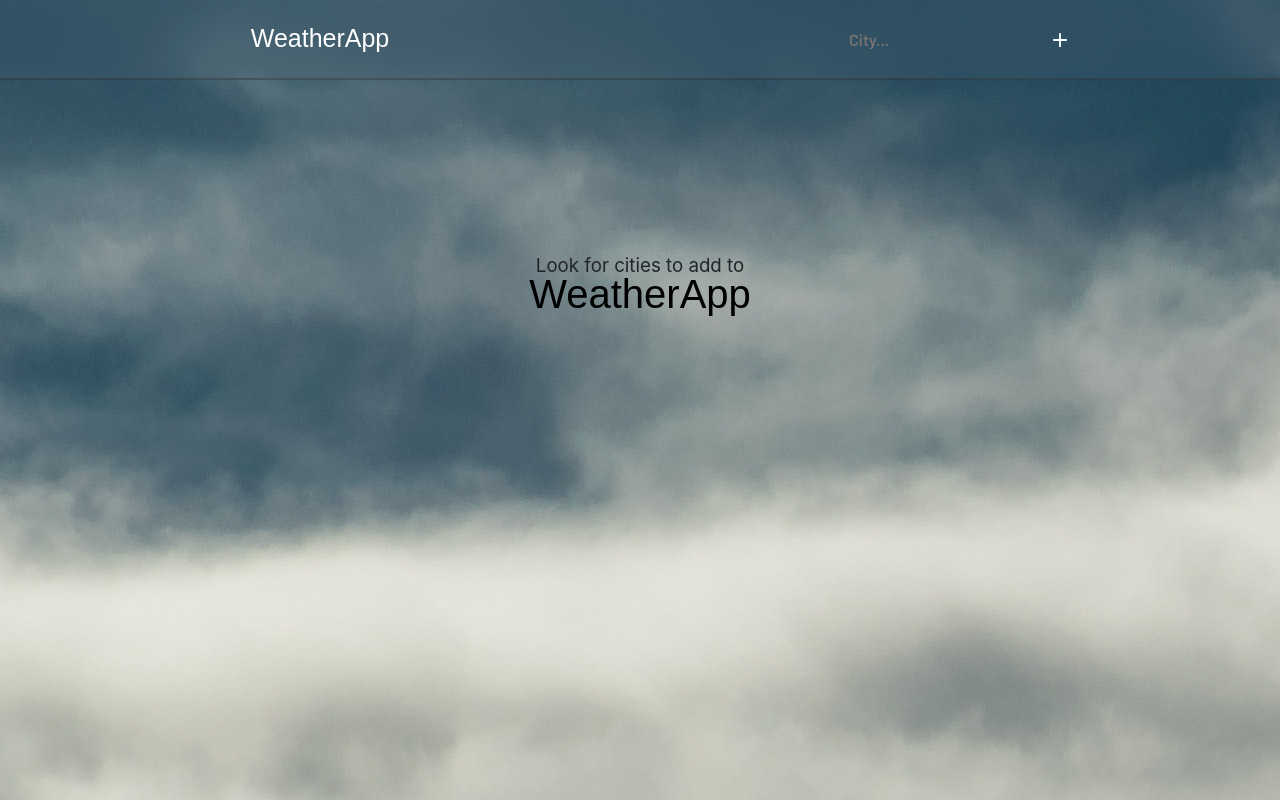
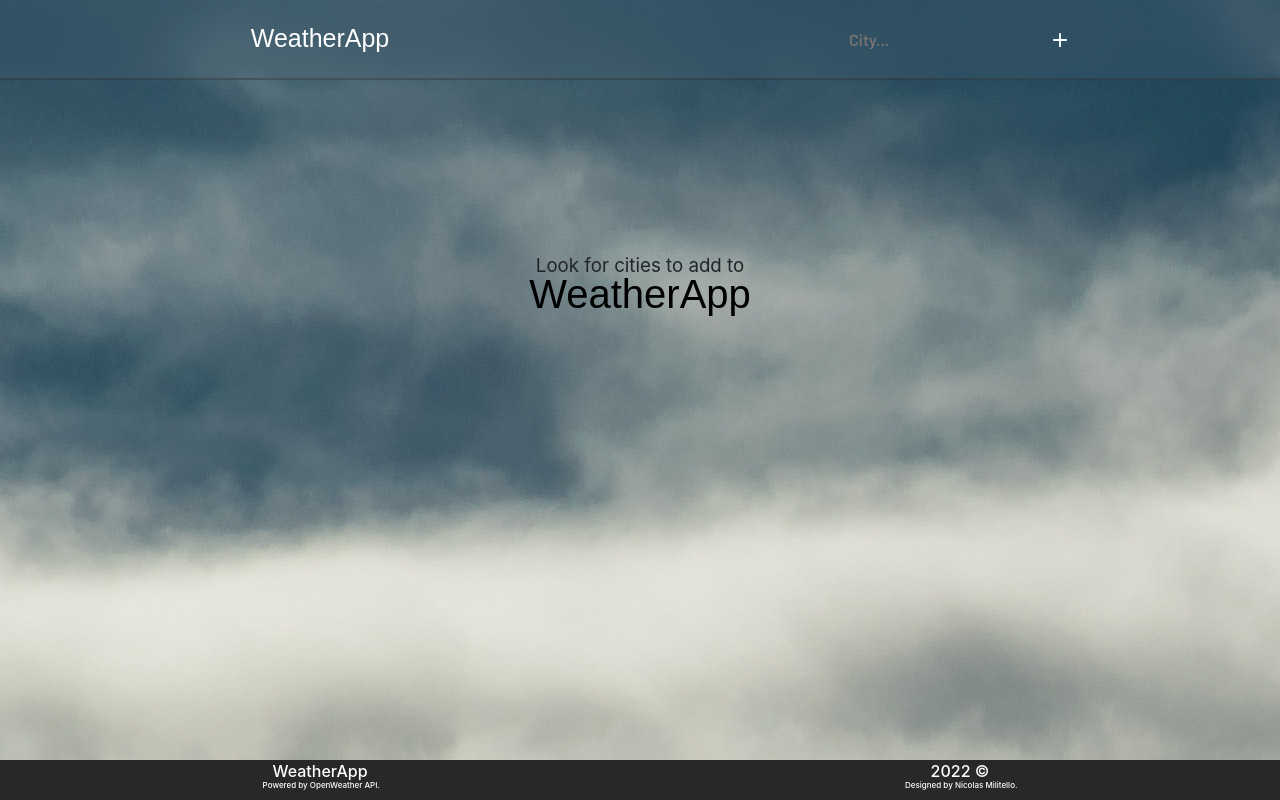
Before and after one commit to nicolasmilitello/WeatherApp, a React (Create React App) app: page / in a window 1280 px wide. Built offline with nearby package versions, Linux system fonts and the light colour scheme; a web font is replaced by a local one.

Commit message:
footer created

```diff
--- a/src/components/CardsSC.js
+++ b/src/components/CardsSC.js
@@ -4,6 +4,7 @@ export const Container = styled.div`
   display: flex;
   flex-wrap: wrap;
   justify-content: center;
+  margin-bottom: 28px;
 `;
 
 export const InitialMessageAddCities = styled.div`
--- /dev/null
+++ b/src/components/Footer.jsx
@@ -0,0 +1,28 @@
+import React from "react";
+
+//? STYLES:
+import {
+  Container,
+  TextContainer,
+  Text,
+  CreditsContainer,
+  Credits,
+} from "./FooterSC";
+
+function Footer() {
+  return (
+    <Container>
+      <TextContainer>
+        <Text>WeatherApp</Text>
+        <Text>2022 ©</Text>
+      </TextContainer>
+
+      <CreditsContainer>
+        <Credits>Powered by OpenWeather API.</Credits>
+        <Credits>Designed by Nicolas Militello.</Credits>
+      </CreditsContainer>
+    </Container>
+  );
+}
+
+export default Footer;
--- /dev/null
+++ b/src/components/FooterSC.js
@@ -0,0 +1,35 @@
+import styled from "styled-components";
+
+export const Container = styled.div`
+  background-color: var(--backgroundFooterColor);
+  position: absolute;
+  bottom: 0;
+  width: 100%;
+  height: 40px;
+  display: flex;
+  flex-direction: column;
+  justify-content: center;
+`;
+
+export const TextContainer = styled.div`
+  display: flex;
+  flex-direction: row;
+  justify-content: space-around;
+`;
+
+export const Text = styled.h6`
+  width: 100%;
+  color: var(--textFooterColor);
+  margin-bottom: 0;
+`;
+
+export const CreditsContainer = styled.div`
+  display: flex;
+  flex-direction: row;
+  justify-content: space-around;
+`;
+
+export const Credits = styled.h6`
+  color: var(--textFooterColor);
+  font-size: 8px;
+`;
--- a/src/containers/App.js
+++ b/src/containers/App.js
@@ -4,6 +4,7 @@ import { Route, Switch } from "react-router-dom";
 //? COMPONENTS:
 import Nav from "../components/Nav.jsx";
 import Cards from "../components/Cards.jsx";
+import Footer from "../components/Footer";
 
 //? STYLES:
 import { App } from "./AppSC";
@@ -67,6 +68,7 @@ function WeatherApp() {
           render={() => <Cards cities={cities} onClose={onClose} />}
         />
       </Switch>
+      <Footer />
     </App>
   );
 }
--- a/src/globalStyle.css
+++ b/src/globalStyle.css
@@ -1,5 +1,10 @@
 @import url("https://fonts.googleapis.com/css?family=Germania+One");
 @import url("https://fonts.googleapis.com/css?family=Barlow:600");
+
+html {
+  min-height: 100%;
+  position: relative;
+}
 
 :root {
   --logoNavColor: white;
@@ -26,6 +31,8 @@
   --shadowDetailsGridColor: rgba(0, 0, 0, 0.3);
   --borderDetailsGridColor: rgba(255, 255, 255, 0.4);
   --borderBottomAndRightDetailsGridColor: rgba(40, 40, 40, 0.35);
+  --backgroundFooterColor: rgba(40, 40, 40);
+  --textFooterColor: white;
 
   --logoFont: "Germania One", sans-serif;
   --InitialMessageAddCitiesFont: "Barlow", sans-serif;
@@ -37,4 +44,5 @@
 body {
   background-image: url("./img/background_clouds.jpg");
   background-attachment: scroll;
+  margin-bottom: 40px;
 }
```
